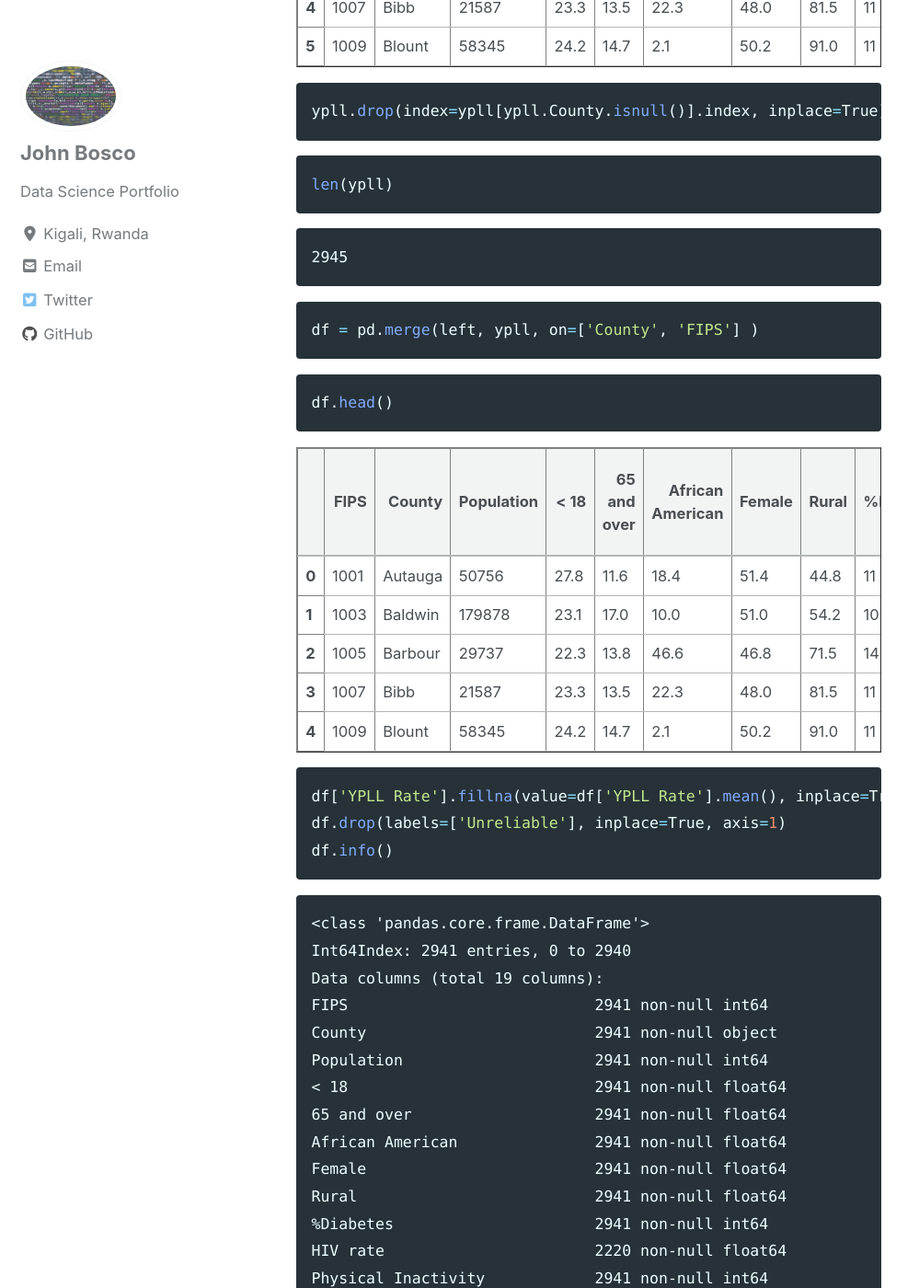
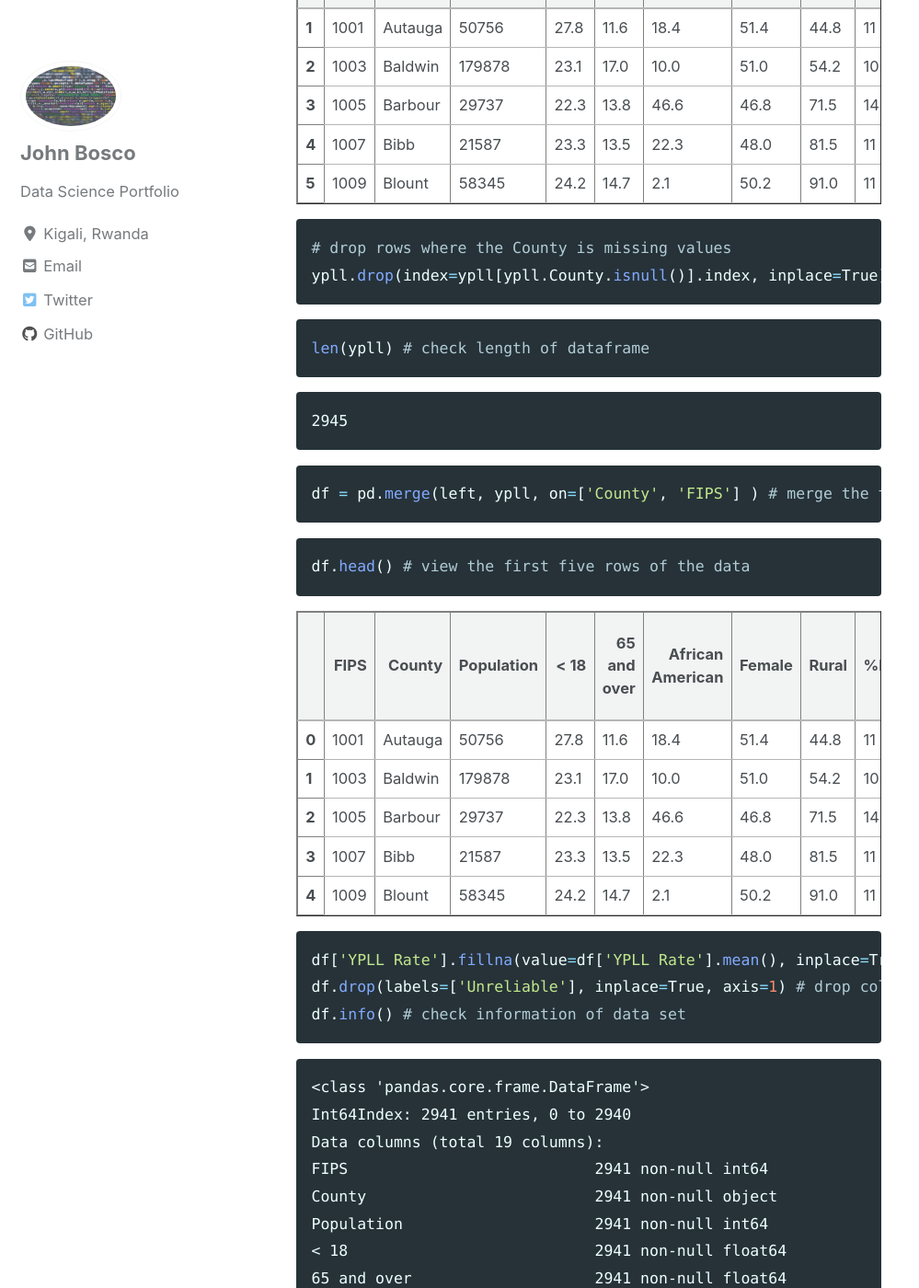
Before and after one commit to boscoj2008/boscoj2008.github.io, a Jekyll site: the page built from _posts/2018-08-22-LinearRegression.md, in a window 1280 px wide and 1400 px high, scrolled down 6391 px. Shown: the whole window at 92% size, without its empty margins (0-999 px from the left). Built offline with Jekyll 4.4.1, drawn with Linux system fonts in a browser that asks for light colours; cached includes are drawn as plain includes; nearby versions of some CDN libraries; formulas are drawn with MathJax 3; some of the changed text lies outside the part shown.

Commit message:
fresh commit

````diff
--- a/_config.yml
+++ b/_config.yml
@@ -147,8 +147,8 @@
     - label: "GitHub"
       icon: "fab fa-fw fa-github"
       url: "https://github.com/boscoj2008"
-    # - label: "GitLab"
-      # icon: "fab fa-fw fa-gitlab"
+    - label: "Whatsapp"
+      icon: "fab fa-fw fa-whatsapp"
       # url:
     - label: "Bitbucket"
       icon: "fab fa-fw fa-bitbucket"
--- a/_posts/2018-08-22-LinearRegression.md
+++ b/_posts/2018-08-22-LinearRegression.md
@@ -47,8 +49,8 @@
 
 
 ```python
-ypll = pd.read_csv('ypll.csv')
-ypll.head()
+ypll = pd.read_csv('ypll.csv') # load data
+ypll.head() # view first 5 rows
 ```
 
 
@@ -128,8 +130,8 @@
 
 
 ```python
-add_measures = pd.read_csv('additional_measures_cleaned.csv')
-add_measures.head()
+add_measures = pd.read_csv('additional_measures_cleaned.csv') # import and load data
+add_measures.head() # view first 5 rows
 ```
 
 
@@ -287,7 +289,7 @@
 
 
 ```python
-ypll.info()
+ypll.info() # check dataset information
 ```
 
     <class 'pandas.core.frame.DataFrame'>
@@ -304,12 +306,13 @@
 
 
 ```python
+# drop countries where data was deemed unreliable, marked by x
 ypll.drop(index=ypll[ypll.Unreliable.isin(['x'])].index, inplace=True)
 ```
 
 
 ```python
-add_measures.info()
+add_measures.info() # check dataset information
 ```
 
     <class 'pandas.core.frame.DataFrame'>
@@ -339,17 +342,19 @@
 
 
 ```python
+# drop rows where column % child illiteracy has missing values
 add_measures.drop(index=add_measures[add_measures['% child Illiteracy'].isnull()].index, inplace=True)
 ```
 
 
 ```python
+# drop rows where column County has missing values
 add_measures.drop(index=add_measures[add_measures['County'].isnull()].index, inplace=True)
 ```
 
 
 ```python
-ypll.columns
+ypll.columns # view list of columns
 ```
 
 
@@ -380,10 +385,10 @@
  '% Free lunch',
  '% child Illiteracy',
  '% Drive Alone'
-]
+] # list of columns or artributes
 
-left = add_measures[cols]
-left.head()
+left = add_measures[cols] # create left dataframe
+left.head() # view the first five rows
 ```
 
 
@@ -535,12 +540,13 @@
 
 
 ```python
+# drop rows where the County is missing values
 ypll.drop(index=ypll[ypll.County.isnull()].index, inplace=True)
 ```
 
 
 ```python
-len(ypll)
+len(ypll) # check length of dataframe
 ```
 
 
@@ -552,12 +558,12 @@
 
 
 ```python
-df = pd.merge(left, ypll, on=['County', 'FIPS'] )
+df = pd.merge(left, ypll, on=['County', 'FIPS'] ) # merge the two data sets to make one dataframe
 ```
 
 
 ```python
-df.head()
+df.head() # view the first five rows of the data
 ```
 
 
@@ -727,9 +733,9 @@
 
 
 ```python
-df['YPLL Rate'].fillna(value=df['YPLL Rate'].mean(), inplace=True)
-df.drop(labels=['Unreliable'], inplace=True, axis=1)
-df.info()
+df['YPLL Rate'].fillna(value=df['YPLL Rate'].mean(), inplace=True) # fill missing values with mean of column
+df.drop(labels=['Unreliable'], inplace=True, axis=1) # drop column with NaN's (not neccesary for our analysis)
+df.info() # check information of data set
 ```
 
     <class 'pandas.core.frame.DataFrame'>
@@ -756,11 +762,11 @@
     YPLL Rate                      2941 non-null float64
     dtypes: float64(10), int64(7), object(2)
     memory usage: 459.5+ KB
-
+- HIV Rate and free lunch still have missing values and need to be imputed! Let's impute for them
 
 
 ```python
-df['% Free lunch'].fillna(value=df['% Free lunch'].mean(), inplace=True)
+df['% Free lunch'].fillna(value=df['% Free lunch'].mean(), inplace=True) # fill in missing values for these columns
 df['HIV rate'].fillna(value=df['HIV rate'].mean(), inplace=True)
 ```
 
@@ -768,31 +774,31 @@
 
 
 ```python
-import seaborn as sns
+import seaborn as sns # another visualisation package for pretty plots
 sns.set()
 ```
 
 
 ```python
-fig = plt.figure(figsize=(10,15))
+fig = plt.figure(figsize=(10,15)) # create figure object
 plt.tight_layout()
-fig.suptitle('Visualising correlations', y=0.9, fontweight=1000)
-subplot = fig.add_subplot(3,1,1)
+fig.suptitle('Visualising correlations', y=0.9, fontweight=1000) # set super title
+subplot = fig.add_subplot(3,1,1) # add subplot with 3 rows and 1 column, choose axis 1
 
-subplot.scatter(df['YPLL Rate'], df['%Diabetes'], color='orange')
-subplot.set_xlabel('ypll rate')
-subplot.set_ylabel('% diabetes')
+subplot.scatter(df['YPLL Rate'], df['%Diabetes'], color='orange') # make scatter plot
+subplot.set_xlabel('ypll rate') # set x label
+subplot.set_ylabel('% diabetes') # y label
 
-subplot = fig.add_subplot(3,1,2)
-subplot.scatter(df['YPLL Rate'], df['< 18'], color='red')
+subplot = fig.add_subplot(3,1,2) # choose axis 2
+subplot.scatter(df['YPLL Rate'], df['< 18'], color='red') # scatter plot
 subplot.set_xlabel('ypll rate')
 subplot.set_ylabel('% < 18')
 
 
-subplot = fig.add_subplot(3,1,3)
-subplot.scatter(df['YPLL Rate'], df['median household income'], color='green')
+subplot = fig.add_subplot(3,1,3) # choose axis 3
+subplot.scatter(df['YPLL Rate'], df['median household income'], color='green') # scatter plot
 subplot.set_xlabel('ypll rate')
-subplot.set_ylabel('median household income');
+subplot.set_ylabel('median household income'); # set titlte
 ```
 
 ![scatter plot](/images/linear_reg/output_18_0.png){:class="img-responsive"}
@@ -821,16 +827,16 @@
  '% child Illiteracy',
  '% Drive Alone',
  'YPLL Rate'
-]
+] # columns to plot
 ```
 
 
 ```python
-fig = plt.figure(figsize=(15,35))
+fig = plt.figure(figsize=(15,35)) # create figure object
 # plt.tight_layout()
-fig.suptitle('Visualising correlations', y=0.9, fontweight=1000)
+fig.suptitle('Visualising correlations', y=0.9, fontweight=1000) # set super title
 
-for i in range(len(plot)): # plot different attributes
+for i in range(len(plot)): # plot target against different attributes
 
     subplot = fig.add_subplot(len(plot),3,i+1)
 
@@ -847,8 +853,8 @@
 ```python
 # correlation matrix
 # sort by the top 8 values
-cor_matrx=df.corr()
-cor_matrx['YPLL Rate'].sort_values(ascending=False)
+cor_matrx=df.corr() # make a correlation matrix using pearson corr.
+cor_matrx['YPLL Rate'].sort_values(ascending=False) # view correlations on scale -1 to 1
 ```
 
 
@@ -1102,16 +1108,16 @@
 
 
 ```python
-fig = plt.figure(figsize=(10,8))
-fig.suptitle('Plot Showing how model fits data', fontweight=1000, y=0.92)
-subplot =fig.add_subplot(111)
-subplot.scatter(X,y, color='darkorange', label='scatter plot')
+fig = plt.figure(figsize=(10,8)) # create figure object
+fig.suptitle('Plot Showing how model fits data', fontweight=1000, y=0.92)# set super title and height position
+subplot =fig.add_subplot(111) # add a subplot with 1 row and column
+subplot.scatter(X,y, color='darkorange', label='scatter plot') # make scatter plot
 subplot.set_xlabel('< 18')
 subplot.set_ylabel('YPLL Rate')
 
 # y = mx + c
 Y = model.params.values[1] * X + model.params.values[0]
-subplot.plot(X, Y, color='black', label='models best fit')
+subplot.plot(X, Y, color='black', label='models best fit') # plot model line on scatter plot
 subplot.legend(ncol=4);
 
 ```
@@ -1131,8 +1137,8 @@
 
 
 ```python
-model = OLS(y, statsmodels.tools.add_constant(X)).fit()
-model.summary()
+model = OLS(y, statsmodels.tools.add_constant(X)).fit() # fit model to data and commute weights and biases
+model.summary() # print model summary and view statistics
 ```
 
 
@@ -1208,16 +1214,16 @@
 
 
 ```python
-fig = plt.figure(figsize=(10,8))
+fig = plt.figure(figsize=(10,8)) # create figure object
 fig.suptitle('Plot Showing how model fits data', fontweight=1000, y=0.92)
-subplot =fig.add_subplot(111)
-subplot.scatter(X,y, color='darkgreen', label='scatter plot')
+subplot =fig.add_subplot(111) # add subplot
+subplot.scatter(X,y, color='darkgreen', label='scatter plot') # make scatter plot
 subplot.set_xlabel('median household income')
 subplot.set_ylabel('YPLL Rate')
 
 # y = mx + c
 Y = model.params.values[1] * X + model.params.values[0]
-subplot.plot(X, Y, color='black', label='models best fit')
+subplot.plot(X, Y, color='black', label='models best fit') # plot model's best fit line
 subplot.legend(ncol=4);
 ```
 
@@ -1250,20 +1256,20 @@
  '%_child_Illiteracy',
  '%_Drive_Alone',
 #  'YPLL_Rate'
-]
+] # these attributes were rigorously run and the irrelevant attributes are commented out as shown
 
-X = df[cols_to_use]
-X_scaled = scaler.fit_transform(X)
+X = df[cols_to_use] # new X or input
 
 
 
-y = df['YPLL_Rate']
+
+y = df['YPLL_Rate'] # output or target variable
 ```
 
 
 ```python
-model = OLS(y, statsmodels.tools.add_constant(X)).fit()
-model.summary()
+model = OLS(y, statsmodels.tools.add_constant(X)).fit() # fit model with data
+model.summary() # print model summary
 ```
 
 
@@ -1365,20 +1371,20 @@
 
 
 ```python
-from sklearn.preprocessing import PolynomialFeatures
+from sklearn.preprocessing import PolynomialFeatures # helps us fit polynomials to our data for best fit
 ```
 
 
 ```python
-poly_transform = PolynomialFeatures(degree=3)
+poly_transform = PolynomialFeatures(degree=3) # import polynomial feat and instantiate
 
-X_ply = poly_transform.fit_transform(X)
-model = OLS(y, statsmodels.tools.add_constant(X_ply)).fit()
+X_ply = poly_transform.fit_transform(X) # fit and transform input
+model = OLS(y, statsmodels.tools.add_constant(X_ply)).fit() # fit model to data
 ```
 
 
 ```python
-print('R-squared value: {:.2f}'.format(model.rsquared))
+print('R-squared value: {:.2f}'.format(model.rsquared)) # print R squared values
 print('Adjusted R-squared value: {:.2f}'.format(model.rsquared_adj))
 ```
 
````
Also changed, not shown: other parts of _posts/2018-08-22-LinearRegression.md (+2 -0 lines).
